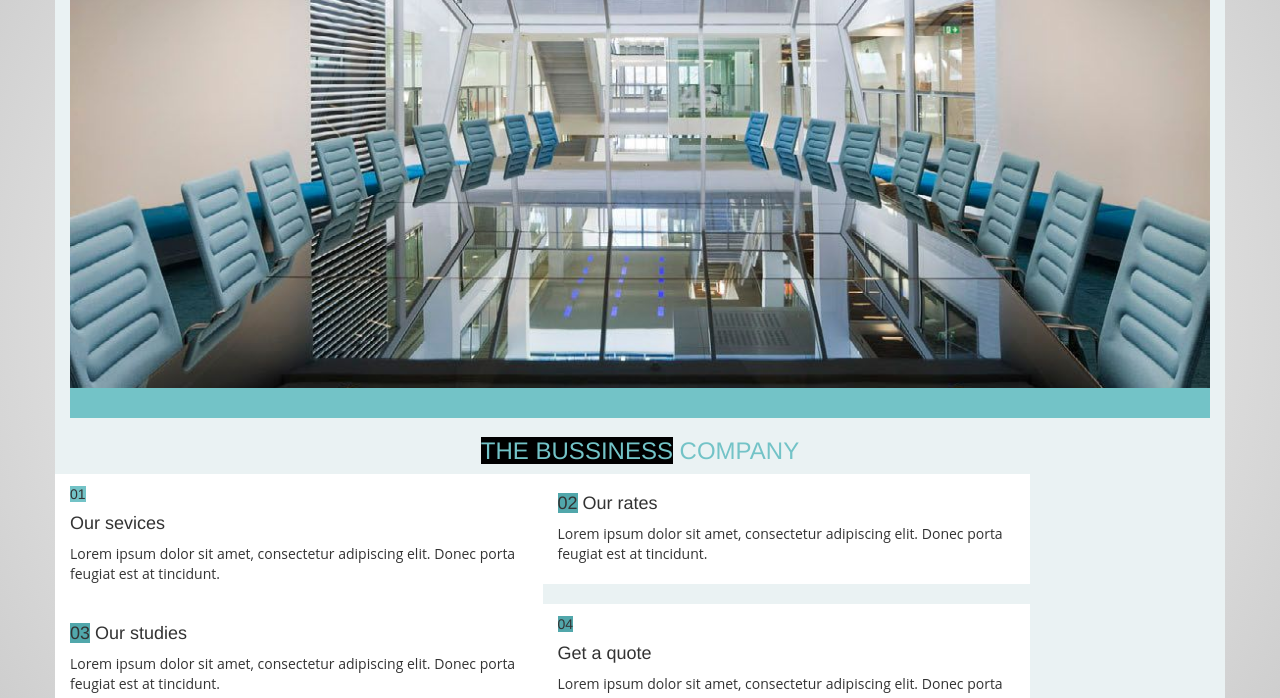
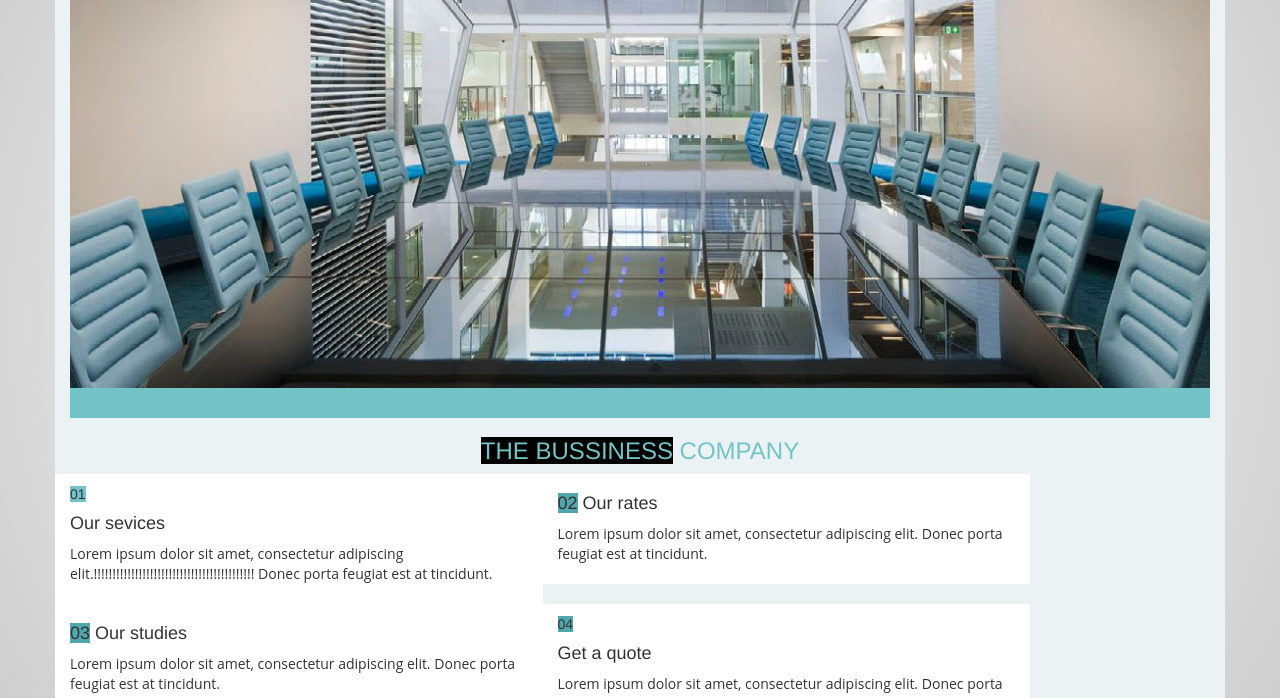
Before and after one commit to daniellacristea/pi-tech, a plain HTML site: page index.html in a window 1280 px wide. Shown: the part 102-800 px from the top of the page. Drawn offline with nearby package versions, Linux system fonts and the light colour scheme.

```diff
--- a/index.html
+++ b/index.html
@@ -26,7 +26,7 @@
             Our sevices
           </h4>
           <p>
-            Lorem ipsum dolor sit amet, consectetur adipiscing elit.
+            Lorem ipsum dolor sit amet, consectetur adipiscing elit.!!!!!!!!!!!!!!!!!!!!!!!!!!!!!!!!!!!!!!!!!!!
             Donec porta feugiat est at tincidunt.
           </p>
         </div>
```
